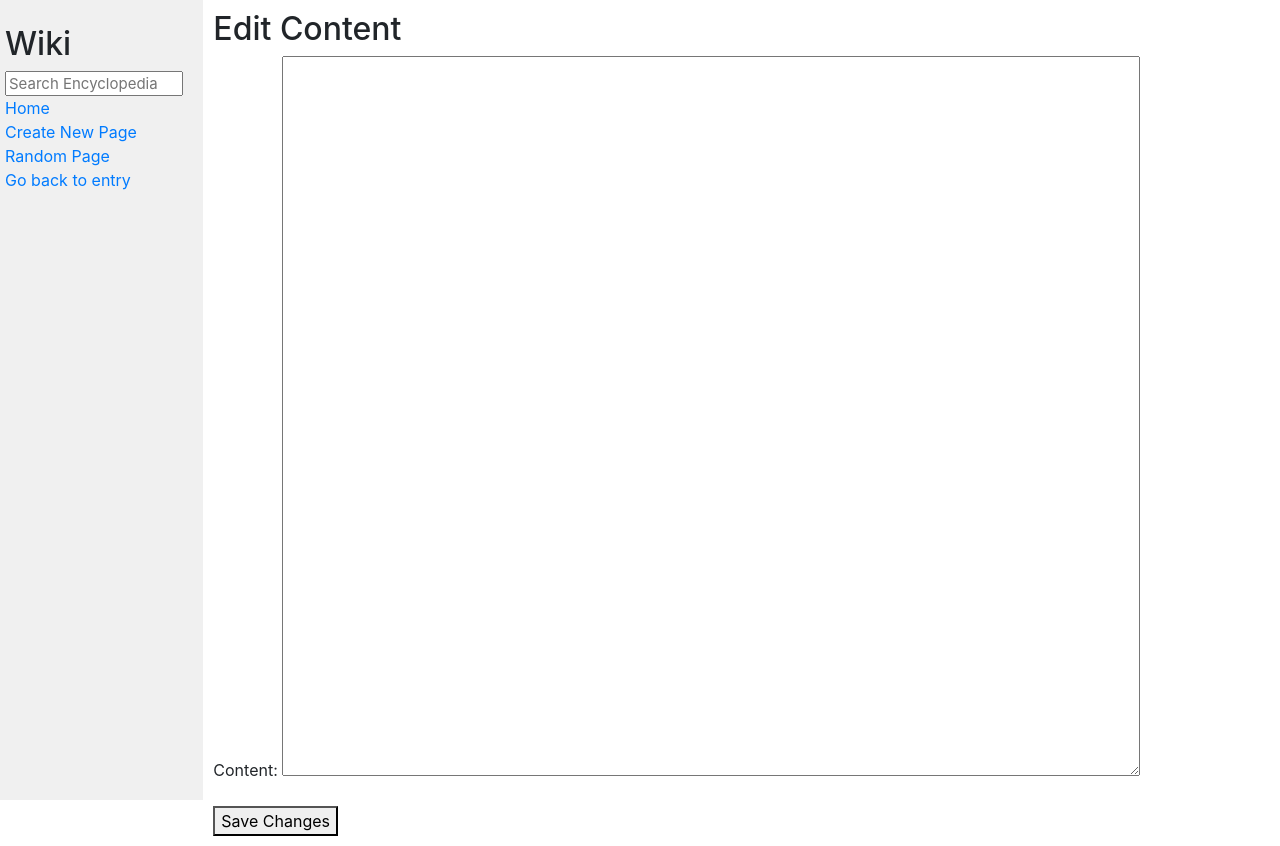
After one commit to br-imen/Wiki, a Django app: page /wiki/1/edit/ in a window 1280 px wide. The commit adds this page. Run offline with Django 3.2, Linux system fonts and the light colour scheme; some libraries are stand-ins or nearby versions.

Commit message:
completed required implementation of wiki

```diff
--- a/encyclopedia/apps.py
+++ b/encyclopedia/apps.py
@@ -2,4 +2,4 @@ from django.apps import AppConfig
 
 
 class EncyclopediaConfig(AppConfig):
-    name = 'encyclopedia'
+    name = "encyclopedia"
--- /dev/null
+++ b/encyclopedia/forms.py
@@ -0,0 +1,8 @@
+from django import forms
+
+class NewEntryForm(forms.Form):
+    title = forms.CharField(label="Title", max_length=100)
+    content = forms.CharField(widget=forms.Textarea, label="Content")
+
+class EditEntryForm(forms.Form):
+    content = forms.CharField(widget=forms.Textarea, label="Content")
--- /dev/null
+++ b/encyclopedia/templates/encyclopedia/edit.html
@@ -0,0 +1,18 @@
+{% extends "encyclopedia/layout.html" %}
+
+{% block title %}
+    Edit {{ title }}
+{% endblock %}
+
+{% block nav %}
+    <a href="{% url 'title' title=title %}">Go back to entry</a>
+{% endblock %}
+
+{% block body %}
+    <h2>Edit Content</h2>
+    <form method="post">
+        {% csrf_token %}
+        {{ form.as_p }}
+        <button type="submit">Save Changes</button>
+    </form>
+{% endblock %}
--- a/encyclopedia/templates/encyclopedia/index.html
+++ b/encyclopedia/templates/encyclopedia/index.html
@@ -9,7 +9,7 @@
 
     <ul>
         {% for entry in entries %}
-            <li>{{ entry }}</li>
+            <li> <a href="{% url 'title' title=entry %}">{{ entry }}</a></li>
         {% endfor %}
     </ul>
 
--- a/encyclopedia/templates/encyclopedia/layout.html
+++ b/encyclopedia/templates/encyclopedia/layout.html
@@ -12,17 +12,17 @@
         <div class="row">
             <div class="sidebar col-lg-2 col-md-3">
                 <h2>Wiki</h2>
-                <form>
+                <form action="{% url 'search' %}" method="GET">
                     <input class="search" type="text" name="q" placeholder="Search Encyclopedia">
                 </form>
                 <div>
                     <a href="{% url 'index' %}">Home</a>
                 </div>
                 <div>
-                    Create New Page
+                    <a href="{% url 'create_entry' %}"> Create New Page </a>
                 </div>
                 <div>
-                    Random Page
+                    <a href="{% url 'random_page' %}"> Random Page </a>
                 </div>
                 {% block nav %}
                 {% endblock %}
--- a/encyclopedia/urls.py
+++ b/encyclopedia/urls.py
@@ -3,5 +3,10 @@ from django.urls import path
 from . import views
 
 urlpatterns = [
-    path("", views.index, name="index")
+    path("", views.index, name="index"),
+    path("wiki/search/", views.search, name="search"),
+    path("wiki/create/", views.create_entry, name="create_entry"),
+    path("wiki/random/", views.random_page, name="random_page"),
+    path("wiki/<str:title>/", views.title, name="title"),
+    path("wiki/<str:title>/edit/",views.edit_entry, name="edit_entry"),
 ]
--- a/encyclopedia/views.py
+++ b/encyclopedia/views.py
@@ -1,9 +1,76 @@
-from django.shortcuts import render
+import random
+import markdown2
+from django.http import HttpResponse
+from django.shortcuts import redirect, render
+
+from .forms import EditEntryForm, NewEntryForm
 
 from . import util
 
 
 def index(request):
-    return render(request, "encyclopedia/index.html", {
-        "entries": util.list_entries()
-    })
+    return render(request, "encyclopedia/index.html", {"entries": util.list_entries()})
+
+
+def title(request, title):
+    found_content = util.get_entry(title)
+    if found_content is None:
+        return render(request, "encyclopedia/404.html", {"title": title}, status=404)
+    else:
+        html_content = markdown2.markdown(found_content)  # Convert Markdown to HTML
+        return render(
+            request, "encyclopedia/title.html", {"content": html_content, "title": title}
+        )
+
+
+def search(request):
+    query = request.GET.get("q")
+    result = []
+    found_content =  util.get_entry(query.upper())
+    if found_content:
+        print(found_content)
+        return render(
+            request, "encyclopedia/title.html", {"content": found_content, "title": query}
+        )
+    else:
+        entries = util.list_entries()
+        result = [entry for entry in entries if query.lower() in entry.lower()]
+        return render(request,"encyclopedia/search_result.html", {"result":result,"input":query})
+
+
+def create_entry(request):
+    if request.method == "POST":
+        form = NewEntryForm(request.POST)
+        if form.is_valid():
+            title = form.cleaned_data["title"]
+            content = form.cleaned_data["content"]
+        if util.get_entry(title):
+            form.add_error("title", "An entry with this title already exists. Please choose another.")
+            return render(request, "encyclopedia/create.html", {"form": form})
+        util.save_entry(title,content)
+        return redirect("title", title=title)
+    else:
+        form = NewEntryForm()
+        return render(request, "encyclopedia/create.html", {"form": form})
+
+
+def edit_entry(request, title):
+    entry = util.get_entry(title)
+    if request.method == "POST":
+        form = EditEntryForm(request.POST)
+        if form.is_valid():
+            updated_content = form.cleaned_data['content']
+            util.save_entry(title, updated_content)
+            return redirect('title', title=title)
+    else:
+        form = EditEntryForm(initial={'content':entry})
+        return render(request, "encyclopedia/edit.html", {"form":form, "title": title})
+
+
+def random_page(request):
+    list_entries =  util.list_entries()
+    if list_entries:
+        random_title = random.choice(list_entries)
+        return redirect('title', title=random_title)
+    else:
+        return HttpResponse("No entries available")
--- /dev/null
+++ b/requirements.txt
@@ -0,0 +1,2 @@
+Django==5.1.5
+markdown2==2.5.3
--- a/wiki/urls.py
+++ b/wiki/urls.py
@@ -16,7 +16,4 @@ Including another URLconf
 from django.contrib import admin
 from django.urls import include, path
 
-urlpatterns = [
-    path('admin/', admin.site.urls),
-    path('', include("encyclopedia.urls"))
-]
+urlpatterns = [path("admin/", admin.site.urls), path("", include("encyclopedia.urls"))]
```
Also changed, not shown: encyclopedia/templates/encyclopedia/404.html (added, +11 -0 lines), encyclopedia/templates/encyclopedia/create.html (added, +25 -0 lines), encyclopedia/templates/encyclopedia/search_result.html (added, +16 -0 lines), encyclopedia/templates/encyclopedia/title.html (added, +13 -0 lines), encyclopedia/util.py (+7 -2 lines), encyclopedia/static/encyclopedia/styles.css (line endings or trailing spaces).
